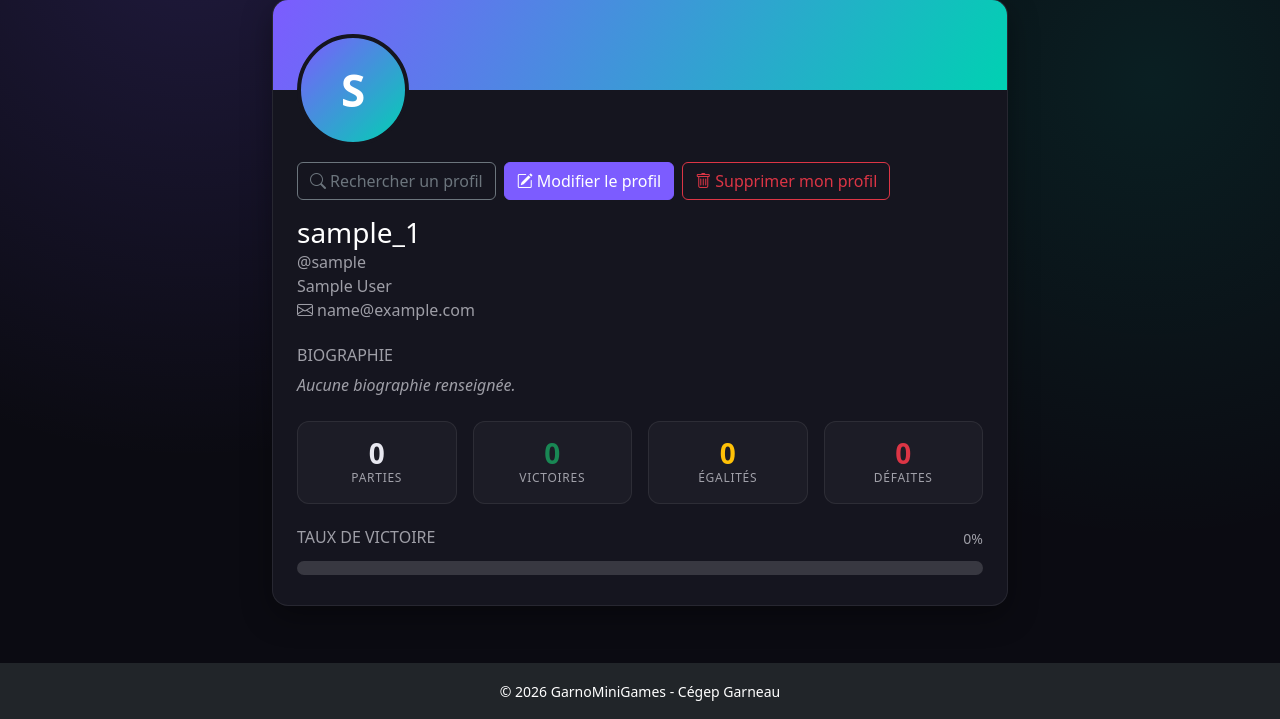
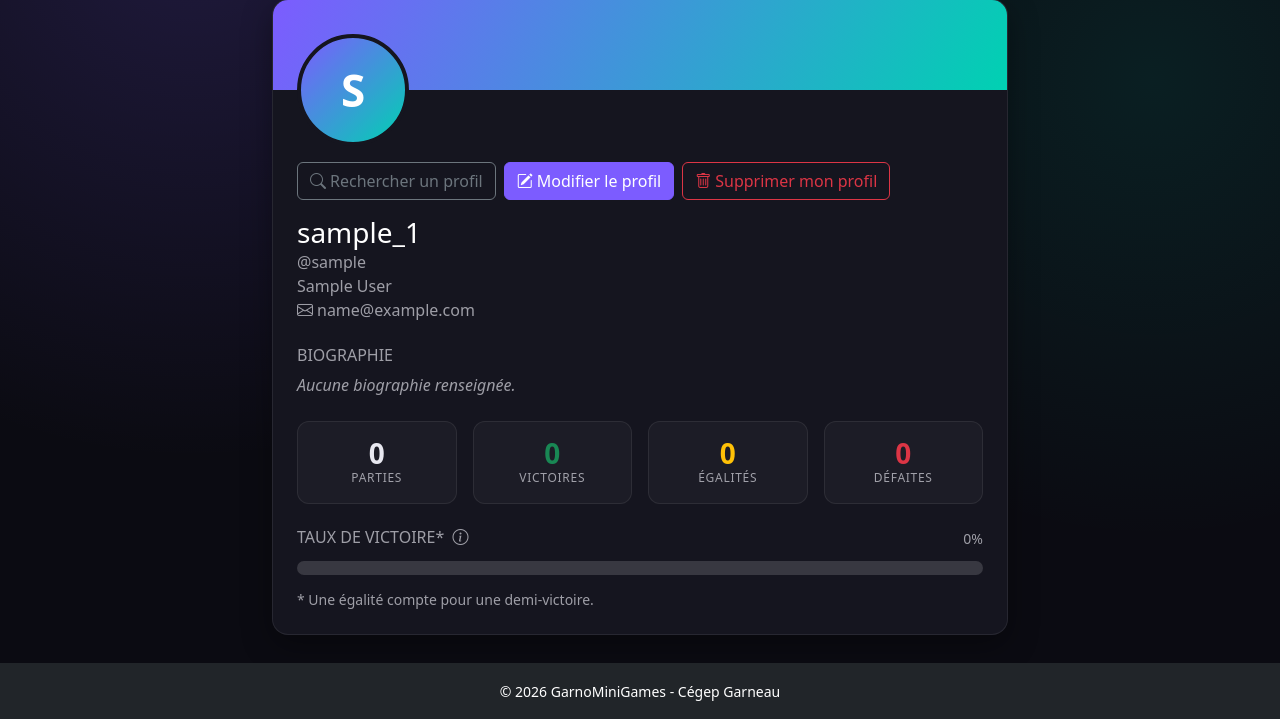
Before and after one commit to Brian-Belleau/Projet-Web, a Django app: page /accounts/profil/ in a window 1280 px wide. Shown: the part 81-800 px from the top of the page. Run offline with Django 5.2, Linux system fonts and the light colour scheme; the visitor is signed in with stand-in values (Sample User, id 1); data comes from the database, SQL or seed files in the repository; data that the repository does not hold is empty.

Commit message:
FEAT - tooltips pour taux de victoires

```diff
--- a/GarnoMiniGames/accounts/templates/accounts/_profile_card.html
+++ b/GarnoMiniGames/accounts/templates/accounts/_profile_card.html
@@ -80,11 +80,17 @@
 
         <section class="mt-4">
             <div class="d-flex justify-content-between mb-2">
-                <h3 class="h6 text-uppercase text-body-secondary mb-0">Taux de victoire</h3>
+                <h3 class="h6 text-uppercase text-body-secondary mb-0">
+                    Taux de victoire*
+                    <i class="bi bi-info-circle ms-1" role="img" tabindex="0" data-bs-toggle="tooltip"
+                        data-bs-placement="top" data-bs-title="Une égalité compte pour une demi-victoire."
+                        aria-label="Une égalité compte pour une demi-victoire."></i>
+                </h3>
                 <span class="small text-body-secondary">{{ profile.win_rate }}%</span>
             </div>
             <progress class="progress-win" value="{{ profile.win_rate }}" max="100" aria-label="Taux de victoire">
                 {{ profile.win_rate }}%</progress>
+            <p class="small text-body-secondary mt-2 mb-0">* Une égalité compte pour une demi-victoire.</p>
         </section>
     </div>
 </div>
--- a/GarnoMiniGames/accounts/templates/accounts/profile_search.html
+++ b/GarnoMiniGames/accounts/templates/accounts/profile_search.html
@@ -58,7 +58,9 @@
                             {{ p.games_played }} partie{% if p.games_played > 1 %}s{%endif %}
                         </div>
                     </div>
-                    <span class="badge text-bg-primary">{{ p.win_rate }}%</span>
+                    <span class="badge text-bg-primary" data-bs-toggle="tooltip"
+                        data-bs-title="Taux de victoire (une égalité compte pour une demi-victoire)">
+                        {{ p.win_rate }}%</span>
                 </a>
             </div>
             {% empty %}
--- /dev/null
+++ b/GarnoMiniGames/static/js/tooltips.js
@@ -0,0 +1,6 @@
+// Active les infobulles Bootstrap (data-bs-toggle="tooltip") sur toutes les pages.
+document.addEventListener("DOMContentLoaded", () => {
+    document
+        .querySelectorAll('[data-bs-toggle="tooltip"]')
+        .forEach((el) => new bootstrap.Tooltip(el));
+});
--- a/GarnoMiniGames/templates/base.html
+++ b/GarnoMiniGames/templates/base.html
@@ -138,6 +138,7 @@
 	</footer>
 
 	<script src="https://cdn.jsdelivr.net/npm/bootstrap@5.3.3/dist/js/bootstrap.bundle.min.js"></script>
+	<script src="{% static 'js/tooltips.js' %}"></script>
 	{% block scripts %}{% endblock %}
 </body>
 
```
